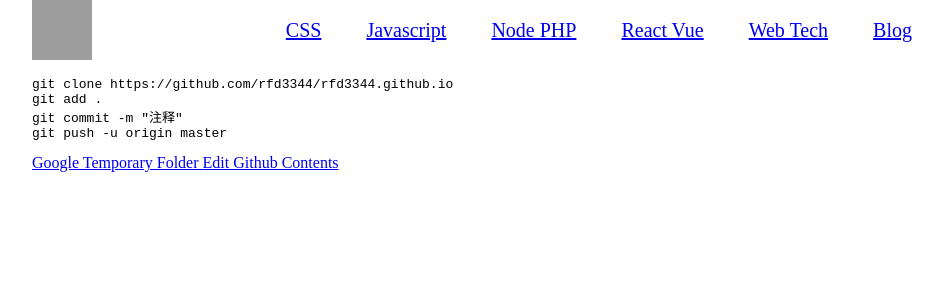
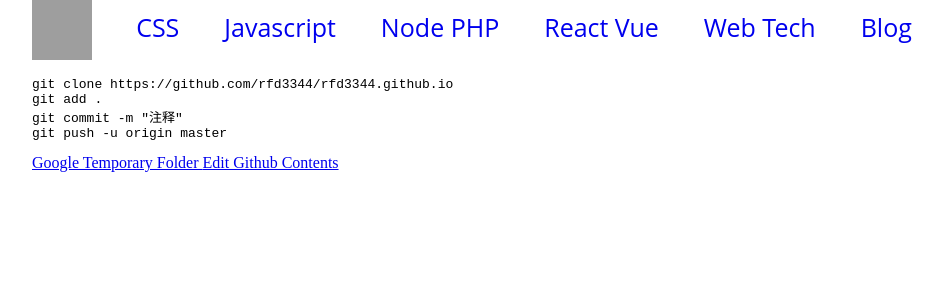
Before and after one commit to rfd3344a/rfd3344.github.io, a Jekyll site: the page built from index.html, in a window 1280 px wide. Shown: the top 300 px of the page, without its empty margins (158-1101 px from the left). Built offline with Jekyll 4.4.1, drawn with Linux system fonts in a browser that asks for light colours; grey boxes are pictures that could not be loaded.

Commit message:
Update general.css

```diff
--- a/css/general.css
+++ b/css/general.css
@@ -18,5 +18,7 @@ body{
 }
 .masthead nav a{
    padding:10px;
-   margin:10px
+   margin:10px;
+   text-decoration: none;
+   font: 400 25px/55px Sniglet,"Open Sans",sans-serif;
 }
```
